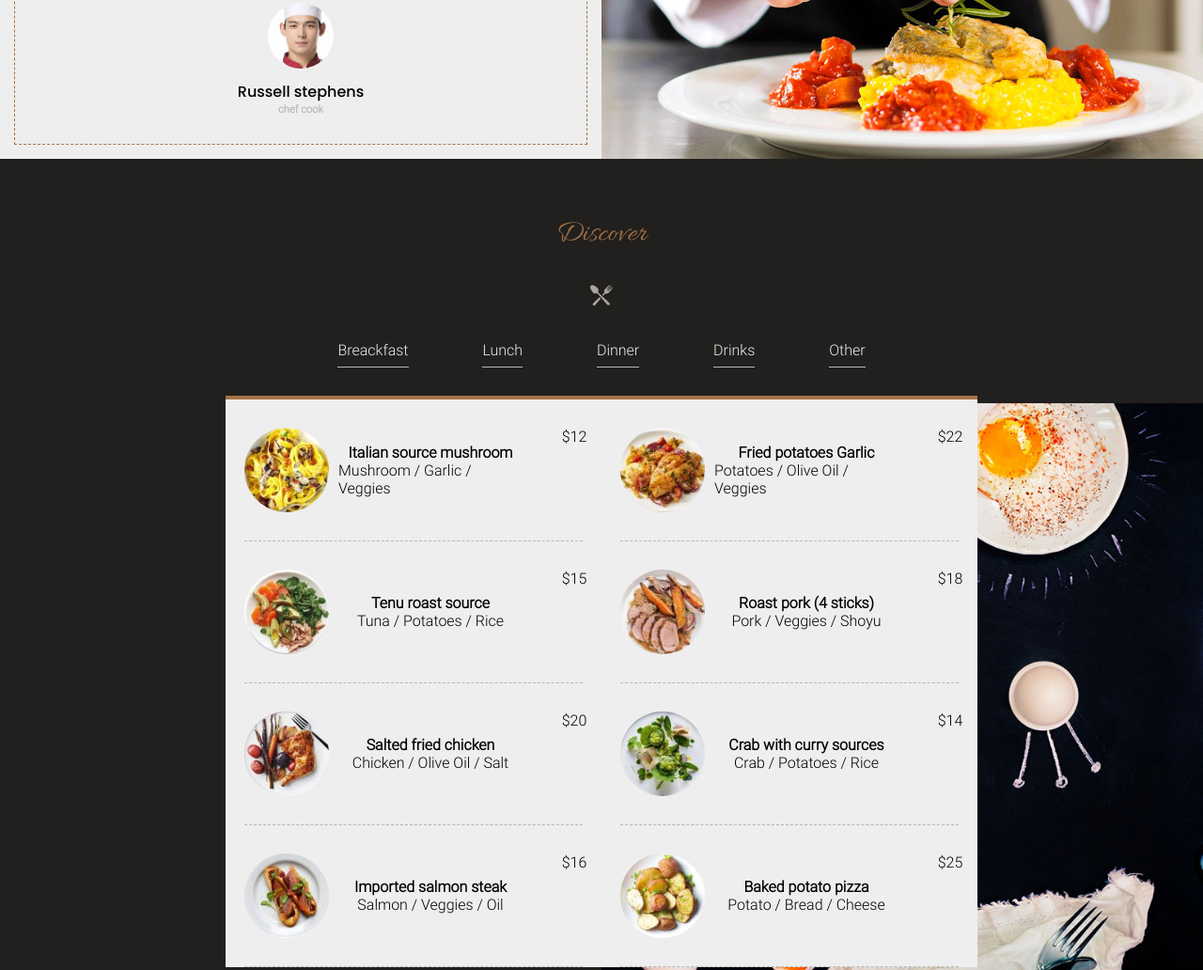
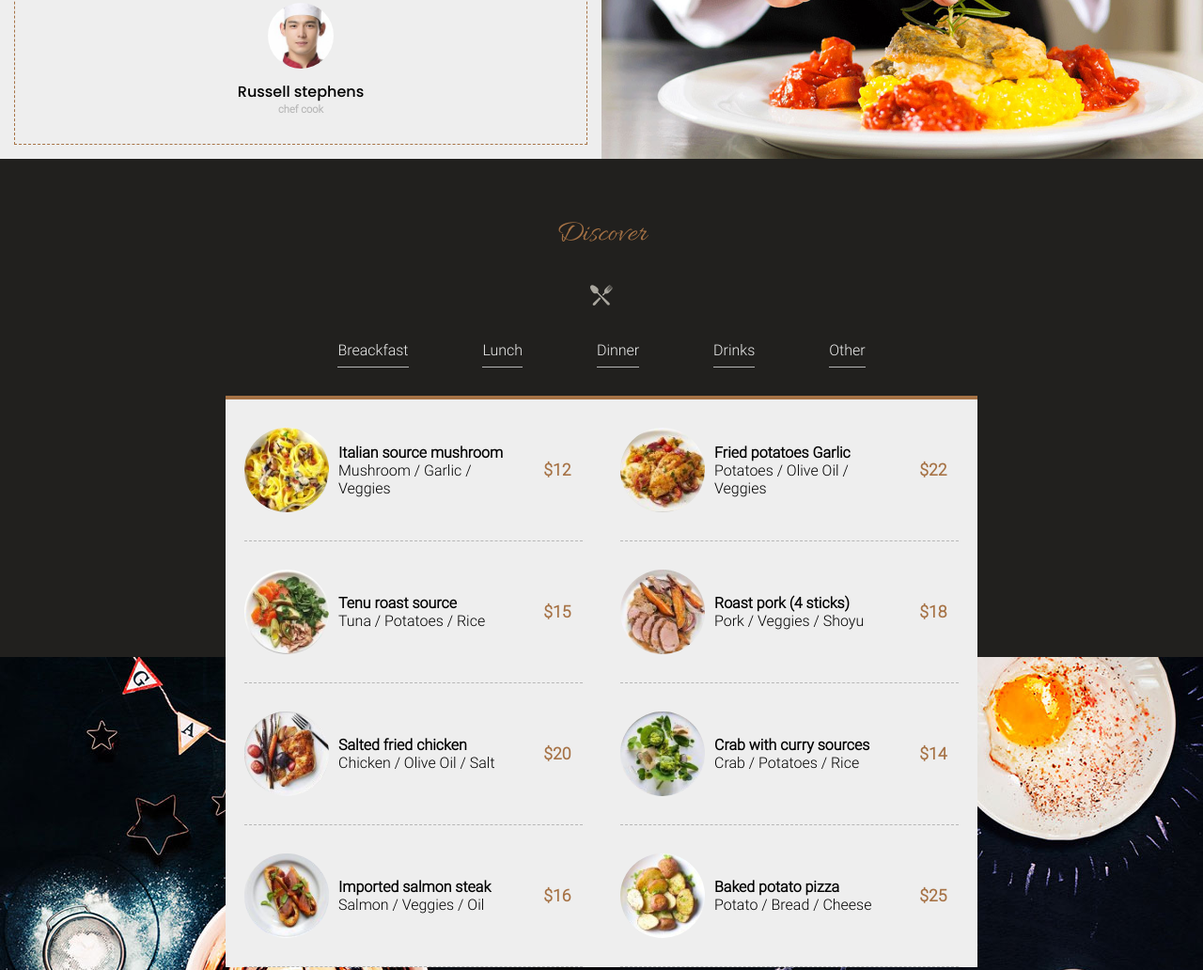
Before and after one commit to StevenJamet/leResto-sass, a plain HTML site: page index.html in a window 1280 px wide. Shown: the part 1107-2139 px from the top of the page at 94% size. Drawn offline with Linux system fonts and the light colour scheme.

Commit message:
correction du menu finie, passage au booking

```diff
--- a/assets/styles/_main.scss
+++ b/assets/styles/_main.scss
@@ -51,13 +51,12 @@
     &::after{
         content: "";
         position: absolute;
-        width: 100%;
         height: 620px;
-        left: 50%;
-        background: url(/assets/img/bg-menu-01.jpg) center/cover;
-        z-index: -1;
-        bottom: -330px;
-        transform: translate(-50%,-50%);
+        width: 200%;
+        background: url(/assets/img/bg-menu-01.jpg);
+        left: 0;
+        bottom: -600px;
+        transform: translate(-50%, -50%);
     }
     h2{
         color: var(--gold);
@@ -91,7 +90,7 @@
 
         .meal{
             display: grid;
-            grid-template-columns: 25% 60% 25%;
+            grid-template-columns: 25% 60% 15%;
             border-bottom: 1px dashed var(--grey);
             padding: 30px 0;
             margin: 0 20px;
@@ -104,10 +103,27 @@
             }
             .meal-text{
                 text-align: left;
-                @include childCenter;
+                display: flex;
+                justify-content: center;
                 flex-direction: column;
                 margin: 0 10px;
                 height: 100%;
+
+                h3{
+                    text-transform: uppercase;
+                    color: var(--black);
+                    font-size: 0.8rem;
+                    font-weight: bold;
+                    margin-bottom: 5px;
+                }
+            }
+            > p{
+                color: var(--gold);
+                font-weight: 600;
+                font-size: 1.1rem;
+                display: grid;
+                height: 100%;
+                align-items: center;
             }
         }
     }
```
Also changed, not shown: index.css, 1 other file.
